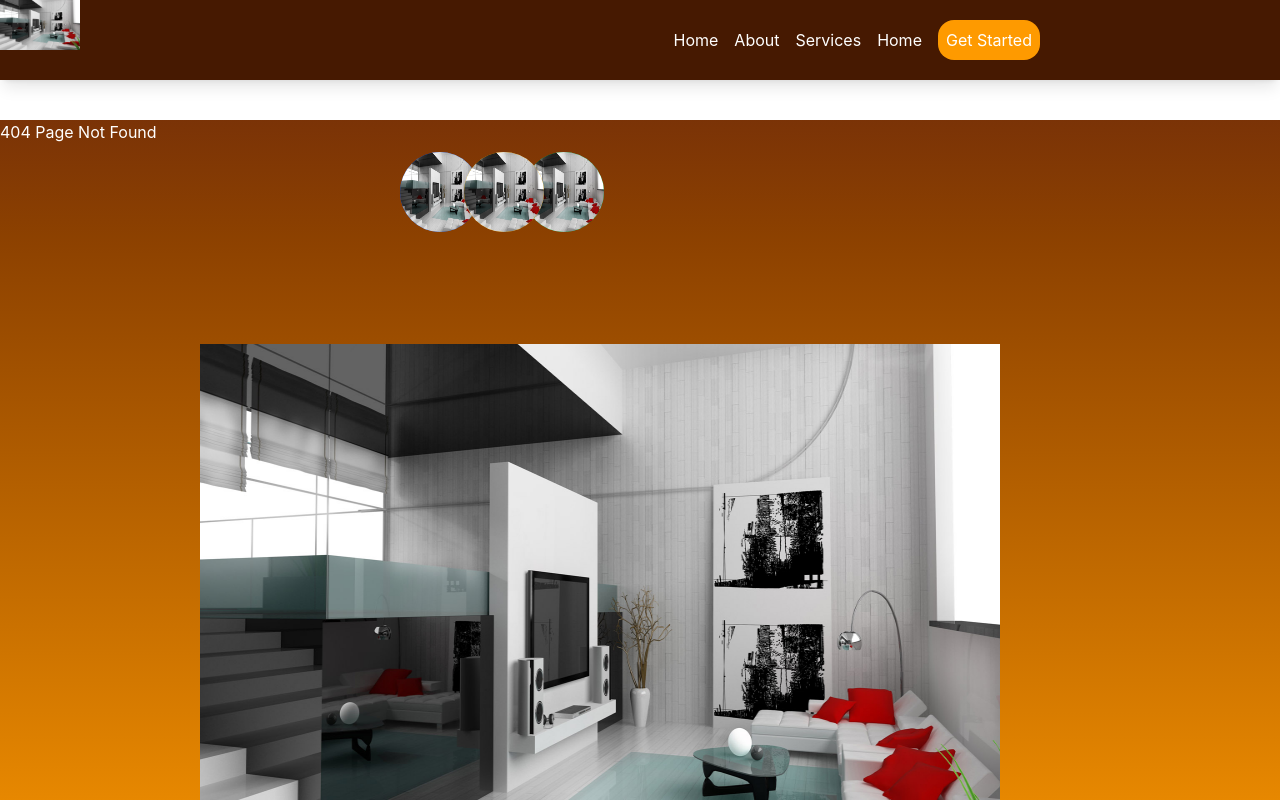
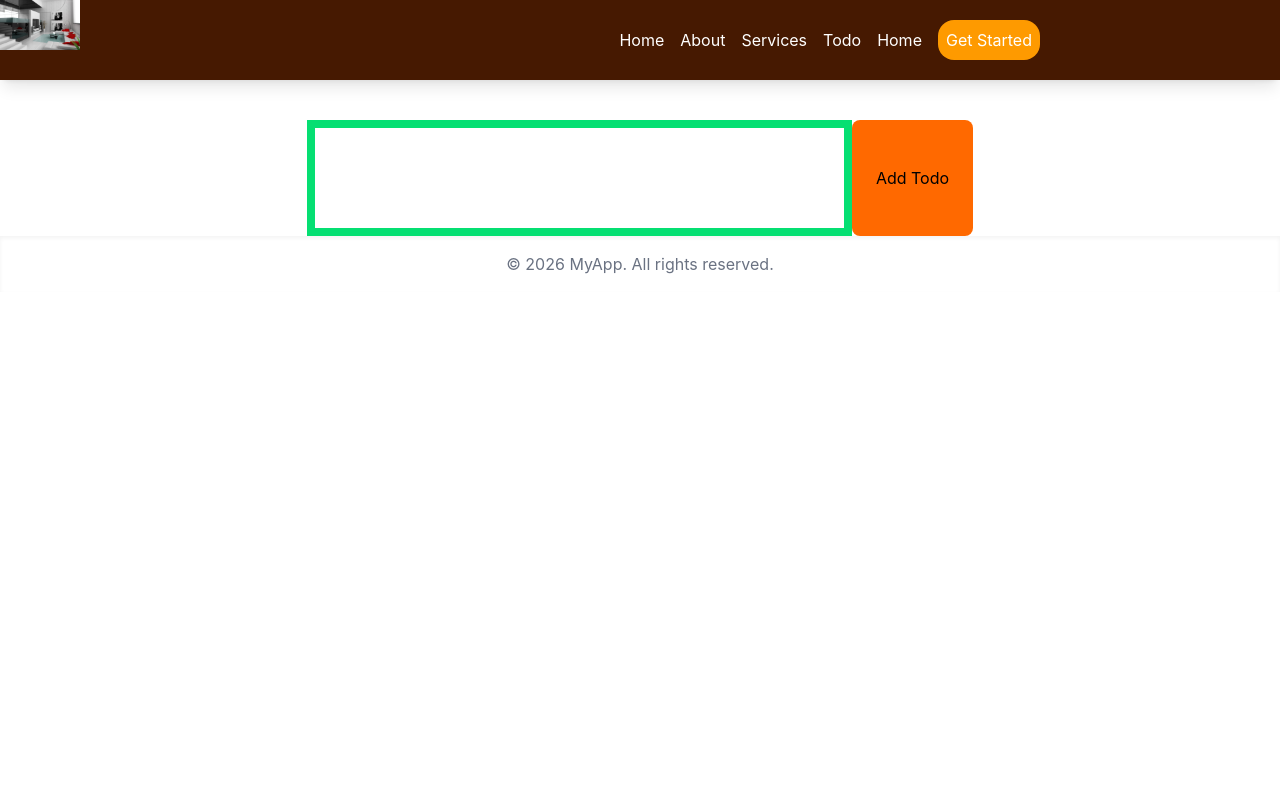
Before and after one commit to Amiscript/React-class-2026, a React (Vite) app: page /Todo in a window 1280 px wide. Shown: the top 800 px of the page. Built offline with nearby package versions, Linux system fonts and the light colour scheme.

Commit message:
13-May-2026

```diff
--- a/src/App.jsx
+++ b/src/App.jsx
@@ -2,12 +2,12 @@ import About from "./component/About"
 import Home from "./component/home"
 import Service from "./component/Service"
 import Navbar from "./component/Navbar"
-import Modal from "./component/modal"
+
 import Faq from "./component/Faq"
 import Footer from "./component/Footer"
 import PageNotFound from "./component/PageNotFound"
-import Grid from "./component/grid"
-import HookUsestate from "./component/HookUsestate"
+
+import Todo from "./component/todo"
 import {Routes, Route} from 'react-router-dom'
 
 // props => properties
@@ -17,7 +17,7 @@ import {Routes, Route} from 'react-router-dom'
 function App() {
  return (
 
-  <div className="bg-gradient-to-b from-amber-900 via-amber-500 to-amber-900 text-white relative mt-30 ">
+  <div className=" text-black relative mt-30 ">
       <Navbar />
 
     <Routes>
@@ -25,12 +25,10 @@ function App() {
      <Route path="/Faq" element={<Faq />}/>
      <Route path="/About" element={<About name="John" age={30} />}/>
       <Route path="/Service" element={<Service />}/>
+      <Route path="/Todo" element={<Todo />}/>
       <Route path="*" element={<PageNotFound />}/>
     </Routes>
-  <Modal />
 
-  <Grid />
-  <HookUsestate />
 
       <Footer />
 
--- a/src/component/Home.jsx
+++ b/src/component/Home.jsx
@@ -2,6 +2,9 @@
 import React from 'react'
 import Button from '../utils.jsx/Button'
 import image from "../assets/5.jpg"
+import Modal from './modal'
+import Grid from './grid'
+import HookUsestate from './HookUsestate'
 
 
 export default function Home() {
@@ -38,6 +41,9 @@ export default function Home() {
 
 
     </div>
+    <Modal />
+  <Grid />
+  <HookUsestate />
 
     </>
 
--- a/src/component/Navbar.jsx
+++ b/src/component/Navbar.jsx
@@ -16,6 +16,7 @@ export default function Navbar() {
       <li><Link to="/">Home</Link></li>
       <li><Link to="/About">About</Link></li>
       <li><Link to="/Service">Services</Link></li>
+      <li><Link to="/Todo">Todo</Link></li>
       <Link to="/"><li>Home</li></Link>
       <button onClick={() => navigate('/')} className='bg-amber-500 text-white rounded-2xl p-2'>Get Started</button>
     </ul>
--- /dev/null
+++ b/src/component/todo.jsx
@@ -0,0 +1,31 @@
+import {useState} from 'react'
+
+// onchange event => whenever we type something in the input field, onchange event is triggered and it captures the  value of the input field and updates the state variable "todo" with that value using the setTodo function. This allows us to keep track of the current value of the input field in our component's state and use it for further processing, such as adding a new todo item to a list when the "Add Todo" button is clicked.
+// onChange(event) => function(event.target.value)
+
+// onclick event => when the "Add Todo" button is clicked, the onclick event is triggered. This event can be used to perform an action, such as adding the current value of the "todo" state variable to a list of todos or displaying it in the UI. The onclick event allows us to define a function that will be executed when the button is clicked, enabling us to handle user interactions and update our application accordingly.
+
+
+const Todo = () => {
+const[todo, setTodo] = useState("")
+
+//assignment create an input field of firstname, lastname, email and password and capture the value of each input field in a state variable and display it on the UI
+
+const getvalue =(event)=>{
+    setTodo(event.target.value)
+}
+  return (
+    <div className="flex justify-center">
+        {todo}
+      <section >
+        <input type="text" value={todo} onChange={getvalue } className="border-8 border-green-400 p-8 text-3xl"/>
+
+
+      </section>
+      <button className="bg-orange-500  p-6  rounded-lg">Add Todo</button>
+
+    </div>
+  );
+};
+
+export default Todo;
```
